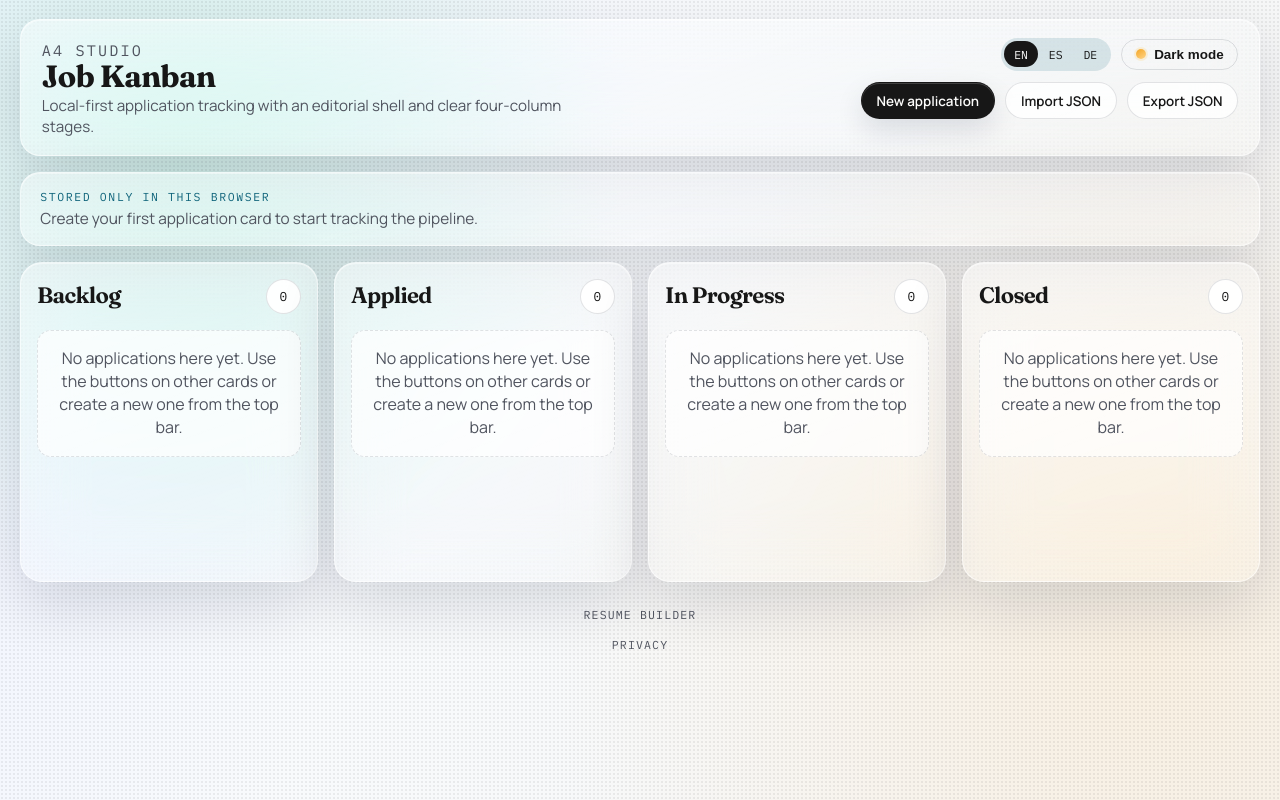
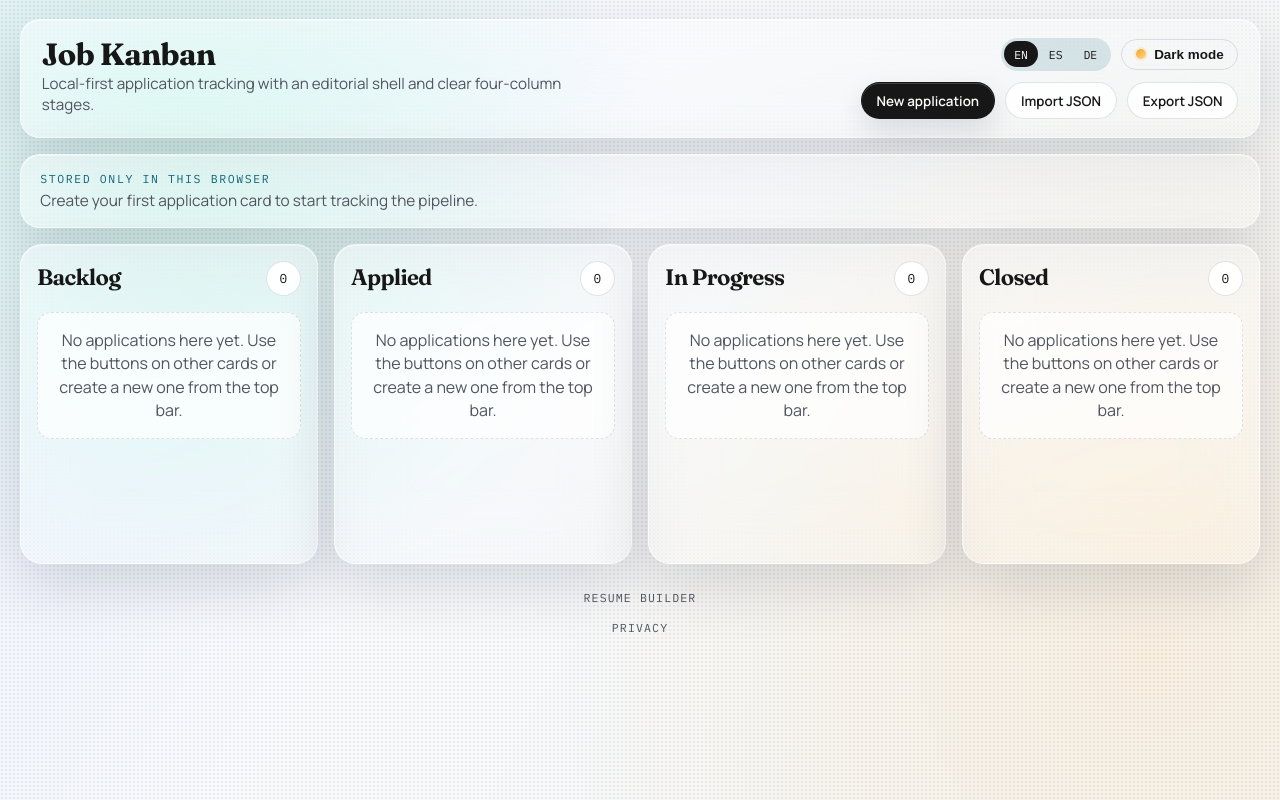
Before and after one commit to hadris-com/job, a website: page index.html in a window 1280 px wide. Drawn offline with Linux system fonts and the light colour scheme.

Commit message:
refactor: remove legacy A4 Studio branding

```diff
--- a/css/app-shell.css
+++ b/css/app-shell.css
@@ -67,15 +67,6 @@ body.theme-dark .bg-noise {
   margin-block-end: 0;
   color: var(--text-soft);
   font-size: 0.95rem;
-}
-
-.brand-kicker {
-  margin: 0;
-  font-family: var(--font-mono);
-  letter-spacing: 0.14em;
-  text-transform: uppercase;
-  font-size: 0.72rem;
-  color: var(--accent);
 }
 
 .topbar-controls {
--- a/index.html
+++ b/index.html
@@ -47,7 +47,6 @@
     <div class="app-shell kanban-shell">
       <header class="topbar kanban-topbar">
         <div class="brand brand-copy">
-          <p class="brand-kicker">A4 Studio</p>
           <h1 data-i18n="brand.title">Job Kanban</h1>
           <p data-i18n="brand.subtitle">
             Local-first application tracking with an editorial shell and clear four-column stages.
```
